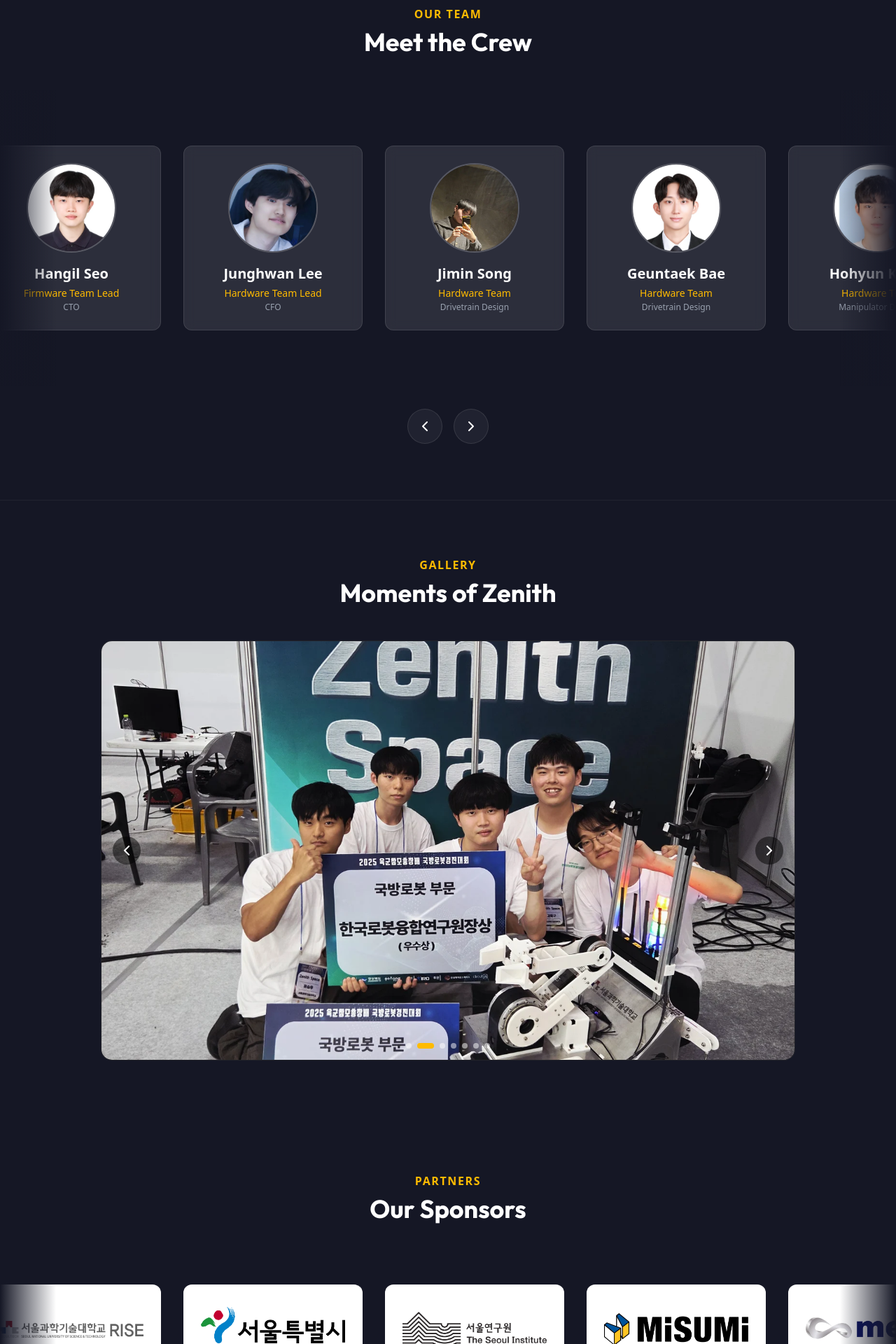
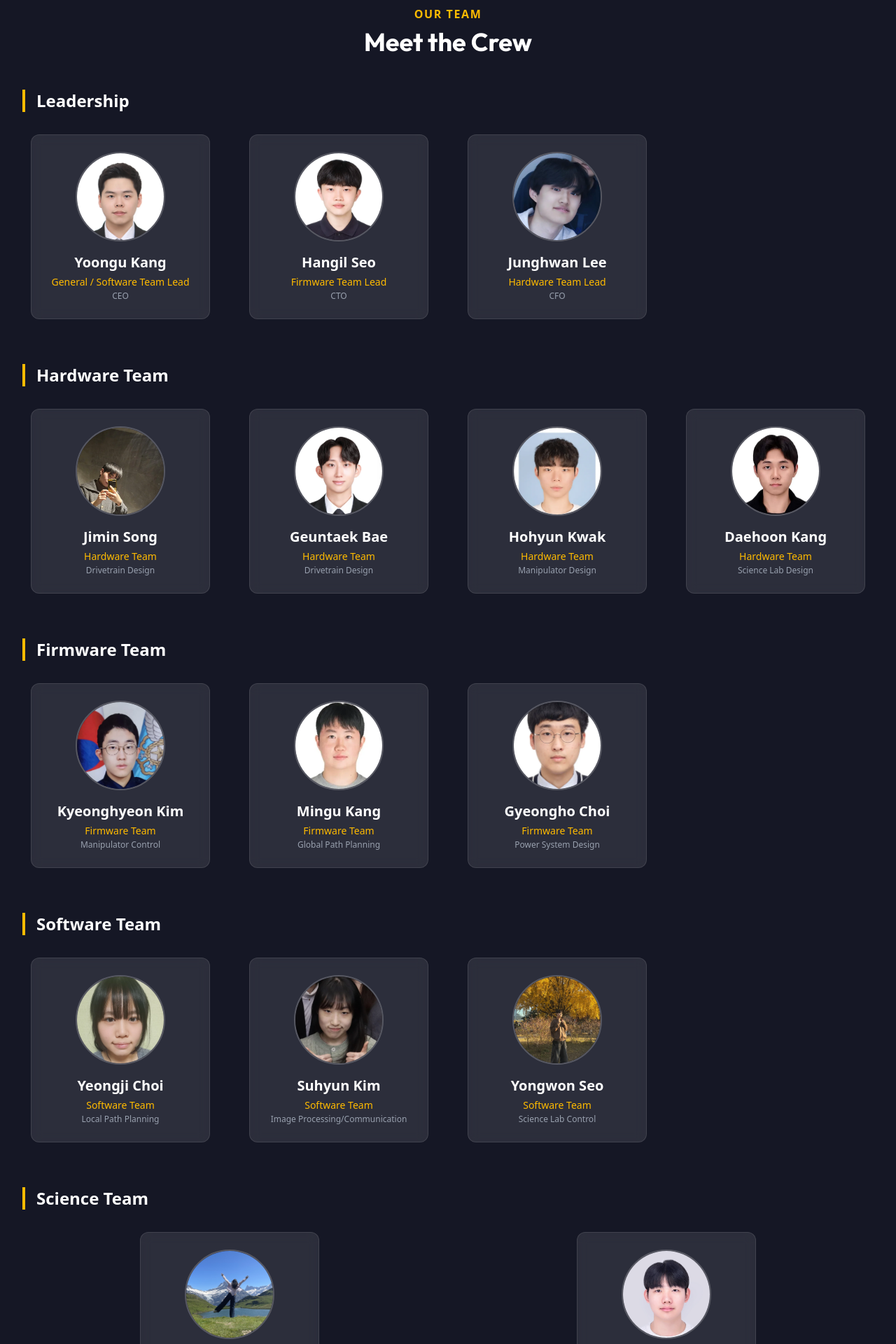
Before and after one commit to ZenithSpace/zenith.github.io, a React (Vite) app in the folder zenith-web/: page / in a window 1280 px wide. Shown: the part 4120-6040 px from the top of the page at 70% size. Built offline with nearby package versions, Linux system fonts and the light colour scheme; a web font is replaced by a local one.

Commit message:
feat: refactor team section to responsive grid layout with grouping

```diff
--- a/zenith-web/src/components/Team.tsx
+++ b/zenith-web/src/components/Team.tsx
@@ -8,11 +8,21 @@ import { getTeamMembers } from '../data/team';
 const Team = () => {
     const { t, language } = useLanguage();
 
-    // Placeholder data
-    const leads = getTeamMembers().filter(member => !member.hidden);
+    // Get team members
+    const allMembers = getTeamMembers().filter(member => !member.hidden);
 
-    // Duplicate list for infinite scroll effect (triple it to be safe for wide screens)
-    const carouselItems = [...leads, ...leads, ...leads];
+    // Grouping Logic
+    const groups = {
+        leadership: allMembers.filter(m => m.team.includes('Lead') || ['CEO', 'CTO', 'CFO'].includes(m.role)),
+        hardware: allMembers.filter(m => m.team === 'Hardware Team' && !m.team.includes('Lead')),
+        firmware: allMembers.filter(m => m.team === 'Firmware Team' && !m.team.includes('Lead')),
+        software: allMembers.filter(m => m.team === 'Software Team' && !m.team.includes('Lead')),
+        science: allMembers.filter(m => m.team === 'Science Team'),
+        join: allMembers.filter(m => m.team === 'Join Zenith Space!')
+    };
+
+    // Duplicate list for infinite scroll effect (mobile only)
+    const carouselItems = [...allMembers, ...allMembers, ...allMembers];
 
     const [ref] = useMeasure();
     const xTranslation = useMotionValue(0);
@@ -20,10 +30,8 @@ const Team = () => {
     const [isManuallyScrolling, setIsManuallyScrolling] = useState(false);
 
     // Calculate the width of one set of items
-    // We assume all items are same width (w-64 = 16rem = 256px) + gap (gap-8 = 2rem = 32px)
-    // Total item width = 288px
     const CARD_WIDTH = 288;
-    const TOTAL_WIDTH = leads.length * CARD_WIDTH;
+    const TOTAL_WIDTH = allMembers.length * CARD_WIDTH;
 
     useEffect(() => {
         let controls: any;
@@ -116,37 +124,8 @@ const Team = () => {
         );
     };
 
-    return (
-        <section id="team" className="py-20 bg-zenith-main border-b border-white/5 relative overflow-hidden">
-            <div className="max-w-7xl mx-auto px-4 sm:px-6 lg:px-8 mb-12">
-                <motion.div
-                    initial={{ opacity: 0, y: 20 }}
-                    whileInView={{ opacity: 1, y: 0 }}
-                    viewport={{ once: true }}
-                    className="text-center relative"
-                >
-                    <h2 className="text-zenith-sub font-bold tracking-widest uppercase mb-2">{t('team.title')}</h2>
-                    <h3 className="text-4xl font-bold font-['Outfit']">{t('team.subtitle')}</h3>
-                </motion.div>
-            </div>
-
-            {/* Carousel Container */}
-            <div className="relative w-full overflow-hidden">
-                <div className="absolute inset-y-0 left-0 w-20 bg-gradient-to-r from-zenith-main to-transparent z-10 pointer-events-none" />
-                <div className="absolute inset-y-0 right-0 w-20 bg-gradient-to-l from-zenith-main to-transparent z-10 pointer-events-none" />
-
-                <motion.div
-                    className="flex gap-8 px-8 py-20"
-                    ref={ref}
-                    style={{ x: xTranslation, width: "max-content" }}
-                    onHoverStart={() => setIsHovered(true)}
-                    onHoverEnd={() => setIsHovered(false)}
-                >
-                    {carouselItems.map((member, index) => (
-                        <div
-                            key={index}
-                            className="group relative flex flex-col items-center justify-center p-6 bg-white/10 rounded-xl border border-white/10 hover:border-zenith-sub/50 transition-all duration-300 w-64 flex-shrink-0 z-10 backdrop-blur-sm"
-                        >
+    const MemberCard = ({ member }: { member: any }) => (
+        <div className="group relative flex flex-col items-center justify-center p-6 bg-white/10 rounded-xl border border-white/10 hover:border-zenith-sub/50 transition-all duration-300 w-64 flex-shrink-0 z-10 backdrop-blur-sm mx-auto">
             <SparkleHalo />
 
             {/* Inner Tint */}
@@ -164,15 +143,104 @@ const Team = () => {
                     loading="lazy"
                 />
             </div>
-                            <h4 className="text-xl font-bold text-white mb-1 relative z-10">
+            <h4 className="text-xl font-bold text-white mb-1 relative z-10 text-center">
                 {language === 'ko' ? member.nameKo : member.nameEn}
             </h4>
-                            <p className="text-zenith-sub font-medium text-sm relative z-10 mb-0.5">{member.team}</p>
-                            <p className="text-gray-400 text-xs relative z-10">{member.role}</p>
+            <p className="text-zenith-sub font-medium text-sm relative z-10 mb-0.5 text-center">{member.team}</p>
+            <p className="text-gray-400 text-xs relative z-10 text-center">{member.role}</p>
         </div>
+    );
+
+    return (
+        <section id="team" className="py-20 bg-zenith-main border-b border-white/5 relative overflow-hidden">
+            <div className="max-w-7xl mx-auto px-4 sm:px-6 lg:px-8 mb-12">
+                <motion.div
+                    initial={{ opacity: 0, y: 20 }}
+                    whileInView={{ opacity: 1, y: 0 }}
+                    viewport={{ once: true }}
+                    className="text-center relative"
+                >
+                    <h2 className="text-zenith-sub font-bold tracking-widest uppercase mb-2">{t('team.title')}</h2>
+                    <h3 className="text-4xl font-bold font-['Outfit']">{t('team.subtitle')}</h3>
+                </motion.div>
+            </div>
+
+            {/* Desktop Grid View (Hidden on Mobile) */}
+            <div className="hidden lg:block max-w-7xl mx-auto px-4 sm:px-6 lg:px-8 space-y-16">
+                {/* Leadership */}
+                <div className="space-y-8">
+                    <h4 className="text-2xl font-bold text-white border-l-4 border-zenith-sub pl-4">Leadership</h4>
+                    <div className="grid grid-cols-4 gap-8 justify-items-center">
+                        {groups.leadership.map((member, index) => (
+                            <MemberCard key={`lead-${index}`} member={member} />
+                        ))}
+                    </div>
+                </div>
+
+                {/* Hardware */}
+                <div className="space-y-8">
+                    <h4 className="text-2xl font-bold text-white border-l-4 border-zenith-sub pl-4">Hardware Team</h4>
+                    <div className="grid grid-cols-4 gap-8 justify-items-center">
+                        {groups.hardware.map((member, index) => (
+                            <MemberCard key={`hw-${index}`} member={member} />
+                        ))}
+                    </div>
+                </div>
+
+                {/* Firmware */}
+                <div className="space-y-8">
+                    <h4 className="text-2xl font-bold text-white border-l-4 border-zenith-sub pl-4">Firmware Team</h4>
+                    <div className="grid grid-cols-4 gap-8 justify-items-center">
+                        {groups.firmware.map((member, index) => (
+                            <MemberCard key={`fw-${index}`} member={member} />
+                        ))}
+                    </div>
+                </div>
+
+                {/* Software */}
+                <div className="space-y-8">
+                    <h4 className="text-2xl font-bold text-white border-l-4 border-zenith-sub pl-4">Software Team</h4>
+                    <div className="grid grid-cols-4 gap-8 justify-items-center">
+                        {groups.software.map((member, index) => (
+                            <MemberCard key={`sw-${index}`} member={member} />
+                        ))}
+                    </div>
+                </div>
+
+                {/* Science */}
+                <div className="space-y-8">
+                    <h4 className="text-2xl font-bold text-white border-l-4 border-zenith-sub pl-4">Science Team</h4>
+                    <div className="flex justify-center gap-8">
+                        {groups.science.map((member, index) => (
+                            <MemberCard key={`sci-${index}`} member={member} />
+                        ))}
+                    </div>
+                </div>
+
+                {/* Join Us */}
+                <div className="flex justify-center pt-8">
+                    {groups.join.map((member, index) => (
+                        <MemberCard key={`join-${index}`} member={member} />
+                    ))}
+                </div>
+            </div>
+
+            {/* Mobile Carousel View (Hidden on Desktop) */}
+            <div className="lg:hidden relative w-full overflow-hidden">
+                <div className="absolute inset-y-0 left-0 w-20 bg-gradient-to-r from-zenith-main to-transparent z-10 pointer-events-none" />
+                <div className="absolute inset-y-0 right-0 w-20 bg-gradient-to-l from-zenith-main to-transparent z-10 pointer-events-none" />
+
+                <motion.div
+                    className="flex gap-8 px-8 py-20"
+                    ref={ref}
+                    style={{ x: xTranslation, width: "max-content" }}
+                    onHoverStart={() => setIsHovered(true)}
+                    onHoverEnd={() => setIsHovered(false)}
+                >
+                    {carouselItems.map((member, index) => (
+                        <MemberCard key={`carousel-${index}`} member={member} />
                     ))}
                 </motion.div>
-            </div>
 
                 {/* Navigation Buttons (Bottom) */}
                 <div className="flex justify-center gap-4 mt-8">
@@ -191,6 +259,7 @@ const Team = () => {
                         <ChevronRight size={24} />
                     </button>
                 </div>
+            </div>
         </section>
     );
 };
```
Lines whose indentation alone changed are shown as unchanged.
